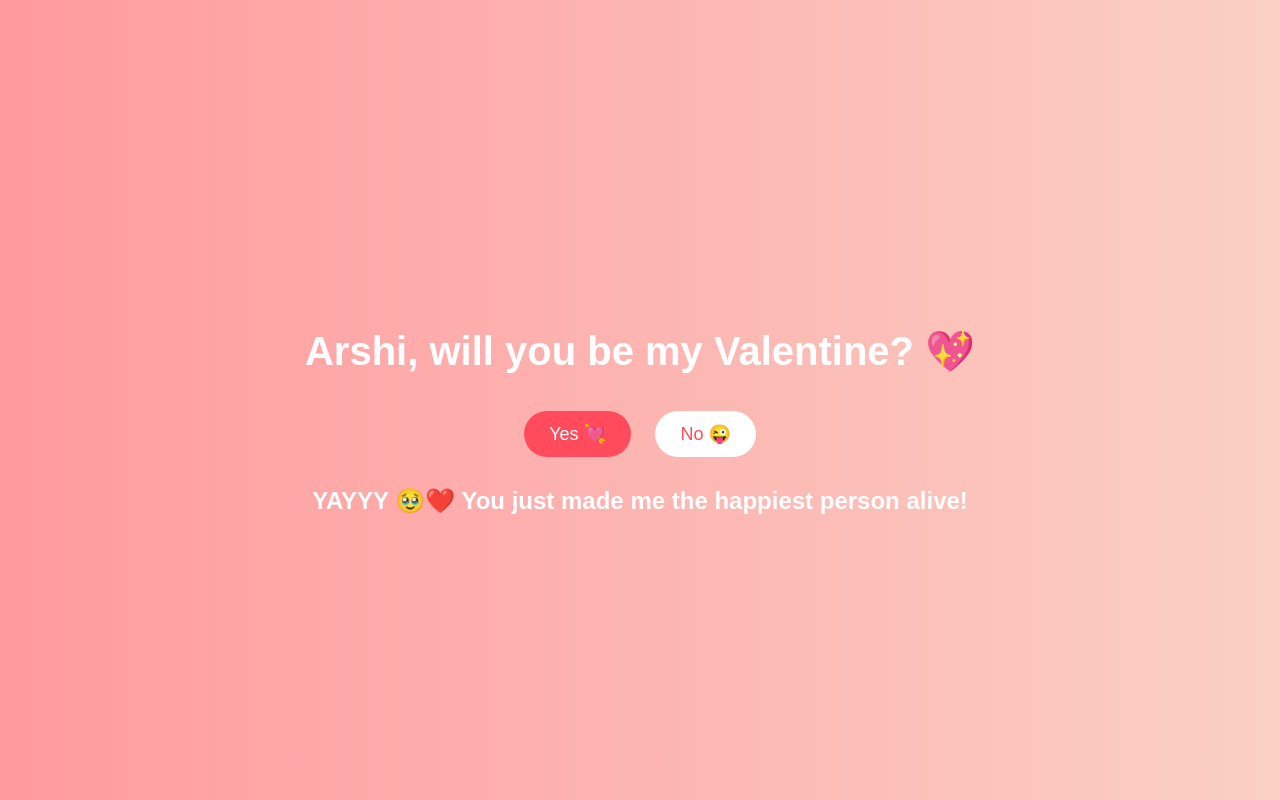
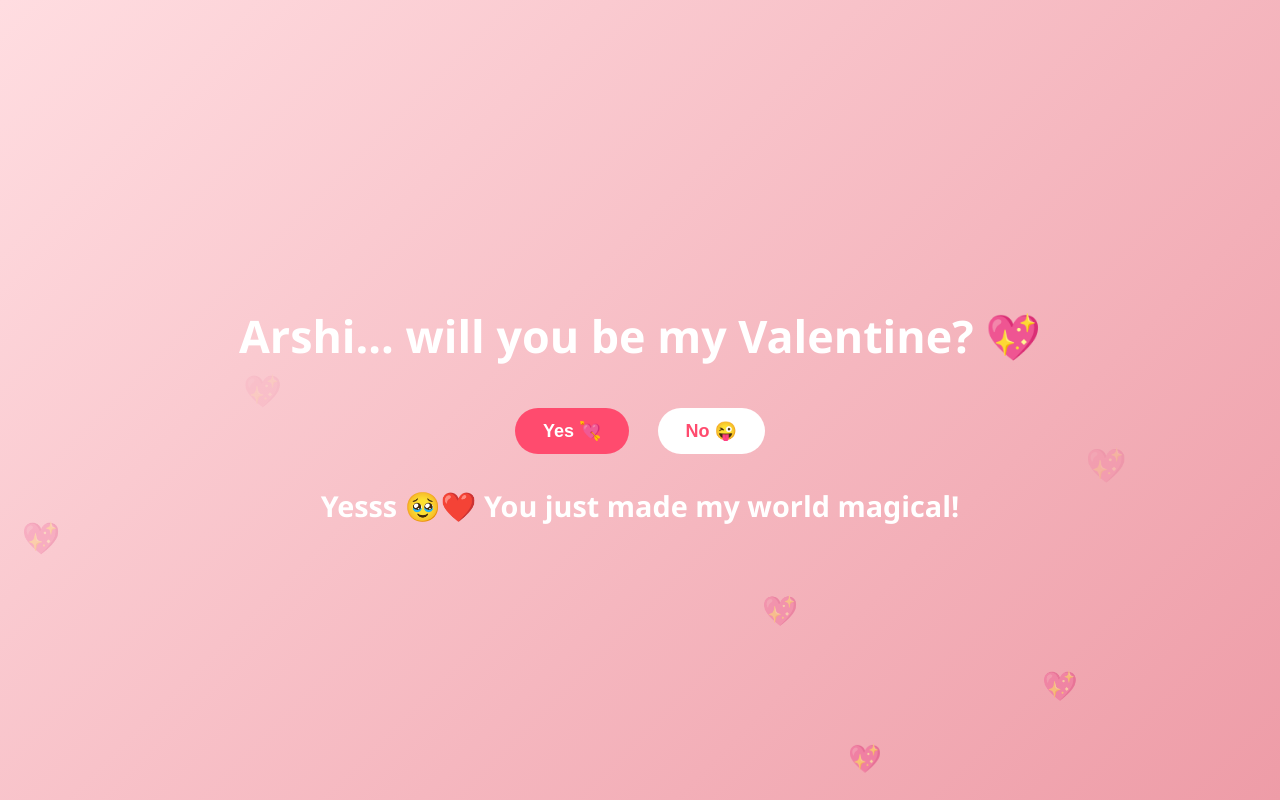
Before and after one commit to zeeshan009-cell/Love-, a plain HTML site: page index.html in a window 1280 px wide. Both pictures are taken after a click on the button "Yes 💘". Shown: the top 800 px of the page. Drawn offline with Linux system fonts and the light colour scheme.

Commit message:
Update index.html

```diff
--- a/index.html
+++ b/index.html
@@ -5,67 +5,128 @@
 <title>For Arshi ❤️</title>
 <style>
 body {
-        text-align: center;
-        font-family: 'Arial', sans-serif;
-        background: linear-gradient(to right, #ff9a9e, #fad0c4);
-        height: 100vh;
-        display: flex;
-        justify-content: center;
-        align-items: center;
-        flex-direction: column;
+    margin:0;
+    padding:0;
+    font-family: 'Segoe UI', sans-serif;
+    background: linear-gradient(135deg, #ffdde1, #ee9ca7);
+    display:flex;
+    justify-content:center;
+    align-items:center;
+    height:100vh;
+    overflow:hidden;
+    flex-direction:column;
+    text-align:center;
+    color:#fff;
 }
+
 h1 {
-        font-size: 2.5rem;
-        color: #fff;
+    font-size:2.8rem;
+    animation: fadeIn 2s ease-in-out;
 }
+
 button {
-        padding: 12px 25px;
-        font-size: 18px;
-        margin: 10px;
-        border: none;
-        border-radius: 25px;
-        cursor: pointer;
-        transition: 0.3s;
+    padding:12px 28px;
+    font-size:18px;
+    margin:12px;
+    border:none;
+    border-radius:30px;
+    cursor:pointer;
+    transition:0.3s;
+    font-weight:bold;
 }
-    #yesBtn {
-        background-color: #ff4b5c;
-        color: white;
+
+#yesBtn { background:#ff4b6e; color:white; }
+#noBtn { background:white; color:#ff4b6e; }
+
+button:hover { transform:scale(1.15); }
+
+#response {
+    margin-top:20px;
+    font-size:1.8rem;
+    font-weight:bold;
+    color:#fff;
 }
-    #noBtn {
-        background-color: white;
-        color: #ff4b5c;
+
+.heart {
+    position:absolute;
+    font-size:22px;
+    animation: float 6s linear infinite;
 }
-    button:hover {
-        transform: scale(1.1);
+
+@keyframes float {
+  0% { transform: translateY(100vh); opacity:1; }
+  100% { transform: translateY(-10vh); opacity:0; }
 }
-    #response {
-        margin-top: 20px;
-        font-size: 1.5rem;
-        color: white;
-        font-weight: bold;
+
+@keyframes fadeIn {
+  from {opacity:0;}
+  to {opacity:1;}
 }
 </style>
 </head>
+
 <body>
 
-<h1>Arshi, will you be my Valentine? 💖</h1>
+<h1>Arshi… will you be my Valentine? 💖</h1>
 
 <div>
-    <button id="yesBtn" onclick="showYes()">Yes 💘</button>
-    <button id="noBtn" onclick="showNo()">No 😜</button>
+<button id="yesBtn" onclick="yesAnswer()">Yes 💘</button>
+<button id="noBtn" onclick="moveNo()">No 😜</button>
 </div>
 
 <div id="response"></div>
 
+<!-- Hidden YouTube Player -->
+<iframe id="music" width="0" height="0"
+src="https://www.youtube.com/embed/8hYgb_comhU?enablejsapi=1"
+frameborder="0" allow="autoplay"></iframe>
+
 <script>
-function showYes() {
+// Start music on first click (mobile friendly)
+document.body.addEventListener("click", function startMusic(){
+    let frame = document.getElementById("music");
+    frame.src += "&autoplay=1";
+    document.body.removeEventListener("click", startMusic);
+});
+
+// Yes button
+function yesAnswer(){
     document.getElementById("response").innerHTML =
-    "YAYYY 🥹❤️ You just made me the happiest person alive!";
+    "Yesss 🥹❤️ You just made my world magical!";
+    confetti();
 }
 
-function showNo() {
-    document.getElementById("response").innerHTML =
-    "Are you sure? 😏 I’ll keep asking till you say yes 💕";
+// No button runs away
+function moveNo(){
+    let btn = document.getElementById("noBtn");
+    btn.style.position="absolute";
+    btn.style.top=Math.random()*(window.innerHeight-80)+"px";
+    btn.style.left=Math.random()*(window.innerWidth-80)+"px";
+}
+
+// Floating hearts
+setInterval(()=>{
+    let heart=document.createElement("div");
+    heart.className="heart";
+    heart.innerHTML="💖";
+    heart.style.left=Math.random()*100+"vw";
+    heart.style.fontSize=(Math.random()*20+15)+"px";
+    document.body.appendChild(heart);
+    setTimeout(()=>heart.remove(),6000);
+},500);
+
+// Confetti
+function confetti(){
+    for(let i=0;i<80;i++){
+        let c=document.createElement("div");
+        c.innerHTML="✨";
+        c.style.position="absolute";
+        c.style.left=Math.random()*100+"vw";
+        c.style.top=Math.random()*100+"vh";
+        c.style.fontSize="20px";
+        document.body.appendChild(c);
+        setTimeout(()=>c.remove(),2500);
+    }
 }
 </script>
 
```
Lines whose indentation alone changed are shown as unchanged.
